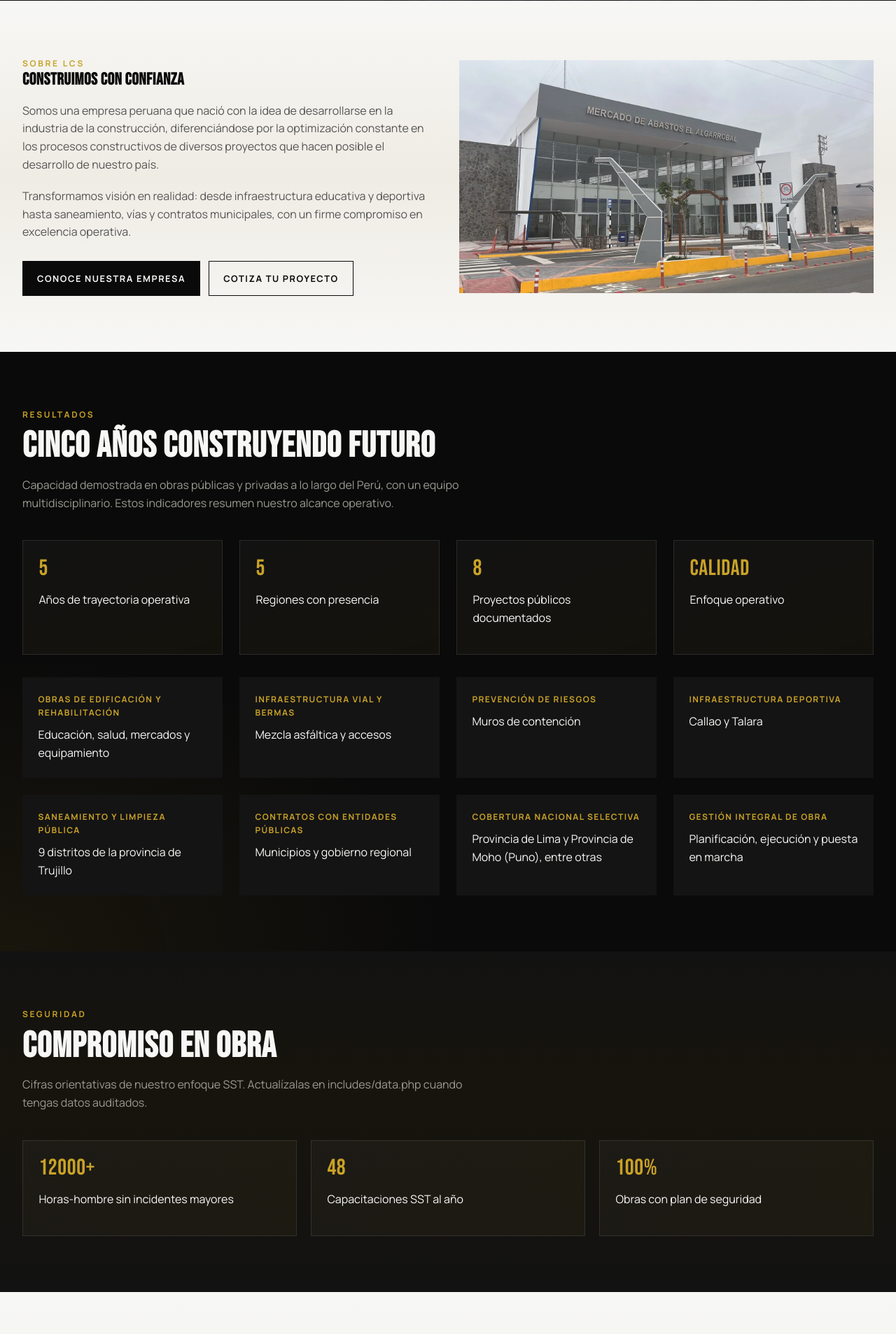
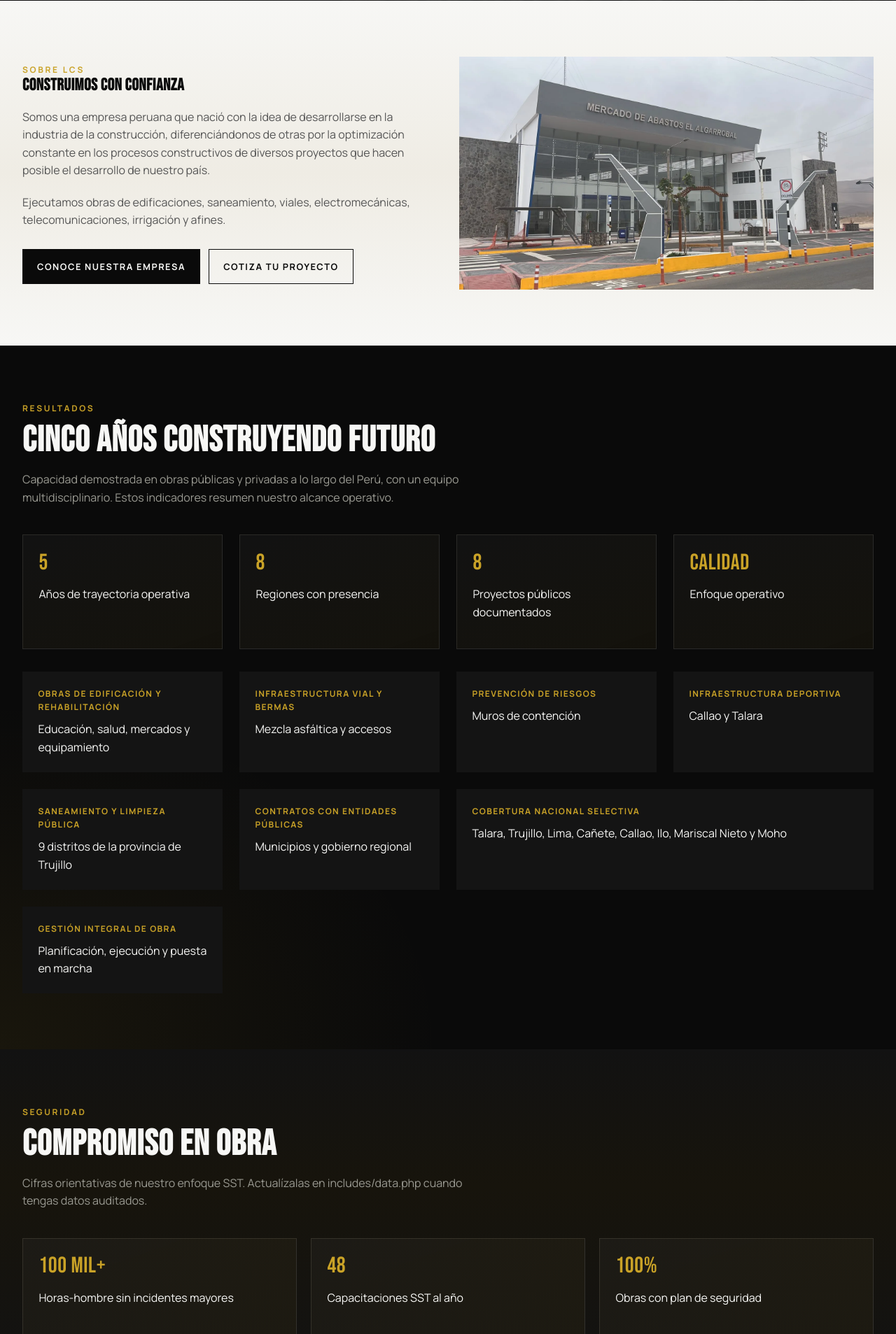
Before and after one commit to AndreMendezCisneros/SITWEB_DISIGNLCN, a PHP site: page /index.php in a window 1280 px wide. Shown: the part 1752-3659 px from the top of the page at 70% size. Run offline with PHP 8.4, Linux system fonts and the light colour scheme.

Commit message:
Actualiza contenido y medios del sitio cpanel-lcs.
Alinea textos, cifras y cobertura regional; fusiona proyectos de Trujillo; mejora galería de videos con Facebook; y actualiza fotos de IE Mala y muro Buena Vista.

Co-authored-by: Cursor <cursoragent@cursor.com>

```diff
--- a/cpanel-lcs/assets/css/style.css
+++ b/cpanel-lcs/assets/css/style.css
@@ -1735,6 +1749,12 @@ textarea:focus {
 
 .highlight-value {
   margin: 0.6rem 0 0;
+}
+
+@media (min-width: 900px) {
+  .highlight-card--wide {
+    grid-column: span 2;
+  }
 }
 
 .video-grid-spaced {
--- a/cpanel-lcs/includes/data.php
+++ b/cpanel-lcs/includes/data.php
@@ -22,7 +22,7 @@ $pillars = [
 
 $stats = [
     ['number' => 5, 'suffix' => '', 'label' => 'Años de trayectoria operativa'],
-    ['number' => 5, 'suffix' => '', 'label' => 'Regiones con presencia'],
+    ['number' => 8, 'suffix' => '', 'label' => 'Regiones con presencia'],
     ['number' => 8, 'suffix' => '', 'label' => 'Proyectos públicos documentados'],
     ['number' => null, 'suffix' => '', 'value' => 'Calidad', 'label' => 'Enfoque operativo'],
 ];
@@ -63,7 +63,7 @@ $timeline = [
 
 /** Cifras de seguridad — editables (placeholders hasta validación interna) */
 $safetyStats = [
-    ['number' => 12000, 'suffix' => '+', 'label' => 'Horas-hombre sin incidentes mayores'],
+    ['number' => 100, 'suffix' => ' mil+', 'label' => 'Horas-hombre sin incidentes mayores'],
     ['number' => 48, 'suffix' => '', 'label' => 'Capacitaciones SST al año'],
     ['number' => 100, 'suffix' => '%', 'label' => 'Obras con plan de seguridad'],
 ];
@@ -94,14 +94,14 @@ $workHighlights = [
     ['label' => 'Infraestructura deportiva', 'value' => 'Callao y Talara'],
     ['label' => 'Saneamiento y limpieza pública', 'value' => '9 distritos de la provincia de Trujillo'],
     ['label' => 'Contratos con entidades públicas', 'value' => 'Municipios y gobierno regional'],
-    ['label' => 'Cobertura nacional selectiva', 'value' => 'Provincia de Lima y Provincia de Moho (Puno), entre otras'],
+    ['label' => 'Cobertura nacional selectiva', 'value' => 'Talara, Trujillo, Lima, Cañete, Callao, Ilo, Mariscal Nieto y Moho', 'wide' => true],
     ['label' => 'Gestión integral de obra', 'value' => 'Planificación, ejecución y puesta en marcha'],
 ];
 
 $about = [
     'historia' => [
         'title' => 'Quiénes somos',
-        'body' => "Somos una empresa peruana que nació con la idea de desarrollarse en la industria de la construcción, diferenciándose por la optimización constante en los procesos constructivos de diversos proyectos que hacen posible el desarrollo de nuestro país.\n\nEjecutamos obras de edificaciones, saneamiento, viales, electromecánicas, telecomunicaciones, irrigación y afines, con un equipo multidisciplinario comprometido con la excelencia técnica y la responsabilidad social.",
+        'body' => "Somos una empresa peruana que nació con la idea de desarrollarse en la industria de la construcción, diferenciándonos de otras por la optimización constante en los procesos constructivos de diversos proyectos que hacen posible el desarrollo de nuestro país.\n\nEjecutamos obras de edificaciones, saneamiento, viales, electromecánicas, telecomunicaciones, irrigación y afines.",
     ],
     'mision' => [
         'title' => 'Nuestra misión',
@@ -144,16 +144,6 @@ $services = [
         'image' => 'assets/img/proyectos/limpieza-trujillo.webp',
     ],
     [
-        'title' => 'Obras hidráulicas',
-        'description' => 'Proyectos hidráulicos con ingeniería especializada, orientados a controlar riesgos, optimizar recursos hídricos y proteger zonas vulnerables.',
-        'image' => 'assets/img/proyectos/muro-buena-vista.webp',
-    ],
-    [
-        'title' => 'Obras hidroenergéticas',
-        'description' => 'Participación en infraestructura hidroenergética y afines, aportando capacidad constructiva y coordinación multidisciplinaria.',
-        'image' => 'assets/img/proyectos/losas-talara.webp',
-    ],
-    [
         'title' => 'Consultoría y suministro',
         'description' => 'Prestación de servicios, suministro de bienes y consultoría para complementar la ejecución de obra y fortalecer la toma de decisiones técnicas del cliente.',
         'image' => 'assets/img/hero-poster.jpg',
@@ -172,14 +162,12 @@ $projects = [
         'duration_days' => 180,
         'condition' => 'Ejecutada',
         'featured' => true,
-        'image' => 'assets/img/proyectos/ie-20158-mala.webp',
+        'image' => 'assets/img/proyectos/ie-20158-mala-interior.jpeg',
         'gallery' => [
-            'assets/img/proyectos/ie-20158-mala.webp',
-            'assets/img/proyectos/muro-buena-vista.webp',
-            'assets/img/proyectos/mercado-el-algarrobal.webp',
+            'assets/img/proyectos/ie-20158-mala-interior.jpeg',
         ],
-        'before' => 'assets/img/proyectos/muro-buena-vista.webp',
-        'after' => 'assets/img/proyectos/ie-20158-mala.webp',
+        'before' => '',
+        'after' => '',
         'description' => 'Rehabilitación de los servicios educativos de la Institución Educativa N°20158. Intervención integral orientada a recuperar condiciones de infraestructura para la comunidad educativa, con plazos y estándares de obra pública.',
     ],
     [
@@ -200,6 +188,15 @@ $projects = [
         'before' => '',
         'after' => '',
         'description' => 'Ejecución de obra para la construcción del mercado de abastos, fortaleciendo el comercio local y el equipamiento urbano del distrito con una intervención de gran escala.',
+        'video' => [
+            'title' => 'Video de obra — Mercado de Abastos El Algarrobal',
+            'file' => '',
+            'youtube' => '',
+            'facebook' => 'https://www.facebook.com/reel/1562623288370226',
+            'poster' => 'assets/img/proyectos/mercado-el-algarrobal.webp',
+            'orientation' => 'portrait',
+            'description' => 'Video de obra publicado en Facebook.',
+        ],
     ],
     [
         'name' => 'Bermas con mezcla asfáltica',
@@ -240,10 +237,10 @@ $projects = [
         'duration_days' => 75,
         'condition' => 'Ejecutada',
         'featured' => true,
-        'image' => 'assets/img/proyectos/muro-buena-vista.webp',
+        'image' => 'assets/img/proyectos/muro-buena-vista-secundaria.jpeg',
         'gallery' => [
+            'assets/img/proyectos/muro-buena-vista-secundaria.jpeg',
             'assets/img/proyectos/muro-buena-vista.webp',
-            'assets/img/proyectos/ie-20158-mala.webp',
         ],
         'before' => '',
         'after' => '',
@@ -270,8 +267,8 @@ $projects = [
         'description' => 'Renovación de infraestructura deportiva en el campo deportivo Campolo Alcalde, mejorando las condiciones de uso deportivo y recreativo para la comunidad.',
     ],
     [
-        'name' => 'Limpieza pública Trujillo',
-        'slug' => 'limpieza-trujillo',
+        'name' => 'Planta de Valorización y Disposición final de Residuos Sólidos',
+        'slug' => 'planta-valorizacion-residuos',
         'category' => 'Saneamiento',
         'location' => 'Trujillo, La Libertad',
         'entity' => 'UE 003 Gestión Integral de la Calidad Ambiental',
@@ -294,7 +291,7 @@ $projects = [
         ],
         'before' => '',
         'after' => '',
-        'description' => 'Mejoramiento y ampliación del servicio de limpieza pública en la ciudad de Trujillo y disposición final para 9 distritos de la provincia, una intervención de alto impacto ambiental y operativo.',
+        'description' => 'Planta de valorización y disposición final de residuos sólidos en Trujillo: mejoramiento y ampliación del servicio de limpieza pública y disposición final para 9 distritos de la provincia, una intervención de alto impacto ambiental y operativo.',
     ],
     [
         'name' => 'Losas deportivas Pariñas',
@@ -315,27 +312,6 @@ $projects = [
         'before' => '',
         'after' => '',
         'description' => 'Servicio de acondicionamiento de las losas deportivas en el distrito Pariñas, Talara, ejecutado para Petróleos del Perú S.A., mejorando infraestructura deportiva comunitaria.',
-    ],
-    [
-        'name' => 'Planta de Valorización y Disposición final de Residuos Sólidos',
-        'slug' => 'planta-valorizacion-residuos',
-        'category' => 'Saneamiento',
-        'location' => 'Perú',
-        'entity' => 'Entidad pública',
-        'year' => 2024,
-        'amount' => null,
-        'duration_days' => null,
-        'condition' => 'Ejecutada',
-        'featured' => true,
-        'in_progress' => false,
-        'image' => 'assets/img/proyectos/limpieza-trujillo.webp',
-        'gallery' => [
-            'assets/img/proyectos/limpieza-trujillo.webp',
-            'assets/img/proyectos/bermas-samegua.webp',
-        ],
-        'before' => '',
-        'after' => '',
-        'description' => 'Obra de saneamiento para la valorización y disposición final de residuos sólidos, con enfoque ambiental y de servicio público.',
     ],
     [
         'name' => 'Remodelación de edificio de laboratorios y equipamiento — INS',
@@ -556,26 +532,26 @@ $regions = [
 /**
  * Videos del sitio.
  * - file: ruta relativa MP4 en assets/video/ (recomendado en cPanel)
- * - youtube: ID o URL de YouTube (alternativa sin subir archivo pesado)
+ * - youtube: ID o URL de YouTube
+ * - facebook: URL de watch o reel (embed oficial, sin descargar)
  * - poster: imagen de portada
- *
- * Para agregar más: copia un .mp4 a assets/video/ y añade una fila aquí,
- * o pega el link de YouTube en "youtube".
  */
 $videos = [
     [
-        'title' => 'Inauguración — Campo deportivo Campolo Alcalde',
-        'file' => 'assets/video/campolo-inauguracion.mp4',
-        'youtube' => '',
-        'poster' => 'assets/img/proyectos/campolo-callao-poster.webp',
+        'title' => 'Relleno sanitario — La Libertad',
+        'file' => '',
+        'youtube' => 'https://www.youtube.com/shorts/m24aWtShIUM',
+        'facebook' => '',
+        'poster' => 'assets/img/proyectos/limpieza-trujillo.webp',
         'featured' => true,
         'orientation' => 'portrait',
-        'description' => 'Video de inauguración de la infraestructura deportiva Campolo Alcalde (Callao).',
+        'description' => 'Inauguración del relleno sanitario en La Libertad, relacionado al proyecto de saneamiento en Trujillo.',
     ],
     [
         'title' => 'Centro de Salud de Moho — GORE Puno',
         'file' => 'assets/video/moho-puno-contrato.mp4',
         'youtube' => '',
+        'facebook' => '',
         'poster' => 'assets/img/proyectos/centro-salud-moho-puno.webp',
         'featured' => false,
         'orientation' => 'portrait',
@@ -585,19 +561,51 @@ $videos = [
         'title' => 'Trujillo — Infraestructura de disposición final',
         'file' => '',
         'youtube' => 'https://www.youtube.com/shorts/sH3fB0vMpug',
+        'facebook' => '',
         'poster' => 'assets/img/proyectos/limpieza-trujillo.webp',
         'featured' => false,
         'orientation' => 'portrait',
         'description' => 'Entrega de la infraestructura de disposición final en Trujillo (La Libertad).',
     ],
     [
-        'title' => 'Relleno sanitario — La Libertad',
-        'file' => '',
-        'youtube' => 'https://www.youtube.com/shorts/m24aWtShIUM',
-        'poster' => 'assets/img/proyectos/limpieza-trujillo.webp',
+        'title' => 'Inauguración — Campo deportivo Campolo Alcalde',
+        'file' => 'assets/video/campolo-inauguracion.mp4',
+        'youtube' => '',
+        'facebook' => '',
+        'poster' => 'assets/img/proyectos/campolo-callao-poster.webp',
         'featured' => false,
         'orientation' => 'portrait',
-        'description' => 'Inauguración del relleno sanitario en La Libertad, relacionado al proyecto de saneamiento en Trujillo.',
+        'description' => 'Video de inauguración de la infraestructura deportiva Campolo Alcalde (Callao).',
+    ],
+    [
+        'title' => 'Recuperación de losa deportiva — Parque 53 (Petroperú)',
+        'file' => '',
+        'youtube' => '',
+        'facebook' => 'https://www.facebook.com/watch/?v=728711722778370',
+        'poster' => 'assets/img/proyectos/losas-talara.webp',
+        'featured' => false,
+        'orientation' => 'landscape',
+        'description' => 'Recuperación de la losa deportiva del Parque 53, impulsada por Petroperú en colaboración con el gobierno local y la comunidad.',
+    ],
+    [
+        'title' => 'Mercado de Abastos El Algarrobal — avance de obra',
+        'file' => '',
+        'youtube' => '',
+        'facebook' => 'https://www.facebook.com/watch/?v=1232433674186092',
+        'poster' => 'assets/img/proyectos/mercado-el-algarrobal.webp',
+        'featured' => false,
+        'orientation' => 'landscape',
+        'description' => 'Avance de la obra del Mercado de Abastos de El Algarrobal (Ilo).',
+    ],
+    [
+        'title' => 'Video de obra (Facebook)',
+        'file' => '',
+        'youtube' => '',
+        'facebook' => 'https://www.facebook.com/reel/859631801675936',
+        'poster' => 'assets/img/hero-poster.jpg',
+        'featured' => false,
+        'orientation' => 'portrait',
+        'description' => 'Video de obra publicado en Facebook.',
     ],
 ];
 
@@ -614,9 +622,7 @@ function find_project_by_slug(array $projects, string $slug): ?array
 function videos_ready(array $videos): array
 {
     return array_values(array_filter($videos, static function (array $v): bool {
-        $hasFile = !empty($v['file']);
-        $hasYt = youtube_id($v['youtube'] ?? null) !== null;
-        return $hasFile || $hasYt;
+        return video_is_playable($v);
     }));
 }
 
--- a/cpanel-lcs/includes/footer.php
+++ b/cpanel-lcs/includes/footer.php
@@ -29,7 +29,7 @@
   <svg viewBox="0 0 24 24" aria-hidden="true"><path d="M20.52 3.48A11.86 11.86 0 0 0 12.06 0C5.5 0 .16 5.34.16 11.9c0 2.1.55 4.15 1.6 5.96L0 24l6.3-1.65a11.9 11.9 0 0 0 5.76 1.47h.01c6.56 0 11.9-5.34 11.9-11.9 0-3.18-1.24-6.17-3.45-8.44zM12.07 21.15h-.01a9.9 9.9 0 0 1-5.04-1.38l-.36-.21-3.74.98 1-3.64-.24-.37a9.86 9.86 0 0 1-1.51-5.26c0-5.45 4.44-9.88 9.9-9.88 2.64 0 5.12 1.03 6.99 2.9a9.82 9.82 0 0 1 2.9 6.98c0 5.45-4.44 9.88-9.89 9.88zm5.42-7.41c-.3-.15-1.76-.87-2.03-.97-.27-.1-.47-.15-.67.15-.2.3-.77.97-.94 1.17-.17.2-.35.22-.64.07-.3-.15-1.25-.46-2.38-1.47-.88-.78-1.47-1.75-1.64-2.04-.17-.3-.02-.46.13-.61.13-.13.3-.35.45-.52.15-.17.2-.3.3-.5.1-.2.05-.37-.02-.52-.08-.15-.67-1.61-.92-2.2-.24-.58-.49-.5-.67-.5h-.57c-.2 0-.52.07-.79.37-.27.3-1.04 1.02-1.04 2.48s1.07 2.88 1.22 3.08c.15.2 2.1 3.2 5.08 4.49.71.31 1.26.49 1.69.63.71.23 1.36.2 1.87.12.57-.09 1.76-.72 2.01-1.41.25-.7.25-1.29.17-1.41-.07-.13-.27-.2-.57-.35z"/></svg>
 </a>
 <?php
-$assetV = $assetV ?? '20260816logo';
+$assetV = $assetV ?? '20260827align2';
 $pageScript = current_page();
 ?>
 <script src="<?= e(base_url('assets/js/main.js')) ?>?v=<?= e($assetV) ?>" defer></script>
--- a/cpanel-lcs/includes/header.php
+++ b/cpanel-lcs/includes/header.php
@@ -4,7 +4,7 @@ require_once __DIR__ . '/data.php';
 
 $pageTitle = $pageTitle ?? SITE_NAME;
 $pageDescription = $pageDescription ?? 'Ejecutamos proyectos de construcción, infraestructura y mantenimiento con enfoque en calidad, seguridad y cumplimiento de plazos.';
-$assetV = '20260824align';
+$assetV = '20260827align2';
 $isHome = current_page() === 'index';
 ?>
 <!DOCTYPE html>
--- a/cpanel-lcs/index.php
+++ b/cpanel-lcs/index.php
@@ -61,8 +61,9 @@ $historiaParts = explode("\n\n", $about['historia']['body']);
     <div class="reveal">
       <p class="eyebrow">Sobre LCS</p>
       <h2 class="display">Construimos con confianza</h2>
-      <p class="text-muted-light"><?= e($historiaParts[0] ?? '') ?></p>
-      <p class="text-muted-light">Transformamos visión en realidad: desde infraestructura educativa y deportiva hasta saneamiento, vías y contratos municipales, con un firme compromiso en excelencia operativa.</p>
+      <?php foreach ($historiaParts as $para): ?>
+        <p class="text-muted-light"><?= e($para) ?></p>
+      <?php endforeach; ?>
       <div class="actions">
         <a class="btn btn-dark" href="<?= e(base_url('nosotros.php')) ?>">Conoce nuestra empresa</a>
         <a class="btn btn-outline-dark" href="<?= e(base_url('contacto.php')) ?>">Cotiza tu proyecto</a>
@@ -100,7 +101,7 @@ $historiaParts = explode("\n\n", $about['historia']['body']);
     </div>
     <div class="highlights-grid grid-4">
       <?php foreach ($workHighlights as $item): ?>
-        <div class="highlight-card reveal">
+        <div class="highlight-card reveal<?= !empty($item['wide']) ? ' highlight-card--wide' : '' ?>">
           <p class="eyebrow highlight-label"><?= e($item['label']) ?></p>
           <p class="highlight-value"><?= e($item['value']) ?></p>
         </div>
@@ -194,7 +195,7 @@ $historiaParts = explode("\n\n", $about['historia']['body']);
 $homeVideos = videos_ready($videos);
 $homeFeatured = null;
 foreach ($videos as $video) {
-    if (!empty($video['featured']) && (!empty($video['file']) || youtube_id($video['youtube'] ?? null))) {
+    if (!empty($video['featured']) && video_is_playable($video)) {
         $homeFeatured = $video;
         break;
     }
--- a/cpanel-lcs/nosotros.php
+++ b/cpanel-lcs/nosotros.php
@@ -90,7 +90,7 @@ require __DIR__ . '/includes/header.php';
     <div class="section-head">
       <p class="eyebrow">Cobertura</p>
       <h2 class="display">Presencia regional</h2>
-      <p class="coverage-lead">Proyectos ejecutados en cinco regiones del Perú, incluyendo Provincia de Lima y Provincia de Moho (Puno).</p>
+      <p class="coverage-lead">Proyectos ejecutados en ocho regiones del Perú: Talara, Trujillo, Lima, Cañete, Callao, Ilo, Mariscal Nieto y Moho (Puno).</p>
     </div>
     <div class="coverage-layout">
       <div
--- a/cpanel-lcs/servicios.php
+++ b/cpanel-lcs/servicios.php
@@ -7,7 +7,7 @@ require __DIR__ . '/includes/header.php';
   <div class="container">
     <p class="eyebrow">Servicios</p>
     <h1 class="display">Soluciones integrales de construcción</h1>
-    <p>Desde edificaciones y vías hasta saneamiento, hidráulica y contratos municipales.</p>
+    <p>Desde edificaciones y vías hasta saneamiento y contratos municipales.</p>
   </div>
 </section>
 
--- a/cpanel-lcs/sitemap.php
+++ b/cpanel-lcs/sitemap.php
@@ -22,7 +22,6 @@ $urls = [
     ['loc' => '/proyecto.php?slug=bermas-samegua', 'priority' => '0.7', 'changefreq' => 'monthly'],
     ['loc' => '/proyecto.php?slug=muro-buena-vista', 'priority' => '0.7', 'changefreq' => 'monthly'],
     ['loc' => '/proyecto.php?slug=campolo-callao', 'priority' => '0.7', 'changefreq' => 'monthly'],
-    ['loc' => '/proyecto.php?slug=limpieza-trujillo', 'priority' => '0.7', 'changefreq' => 'monthly'],
     ['loc' => '/proyecto.php?slug=losas-talara', 'priority' => '0.7', 'changefreq' => 'monthly'],
     ['loc' => '/proyecto.php?slug=planta-valorizacion-residuos', 'priority' => '0.7', 'changefreq' => 'monthly'],
     ['loc' => '/proyecto.php?slug=ins-laboratorios', 'priority' => '0.8', 'changefreq' => 'weekly'],
--- a/cpanel-lcs/videos.php
+++ b/cpanel-lcs/videos.php
@@ -6,7 +6,7 @@ require __DIR__ . '/includes/header.php';
 $ready = videos_ready($videos);
 $featured = null;
 foreach ($videos as $video) {
-    if (!empty($video['featured']) && (!empty($video['file']) || youtube_id($video['youtube'] ?? null))) {
+    if (!empty($video['featured']) && video_is_playable($video)) {
         $featured = $video;
         break;
     }
@@ -19,7 +19,7 @@ if ($featured === null && $ready !== []) {
   <div class="container">
     <p class="eyebrow">Multimedia</p>
     <h1 class="display">Videos de obra</h1>
-    <p>Conoce el trabajo de LCS en campo. Puedes reproducir archivos locales o videos de YouTube.</p>
+    <p>Conoce el trabajo de LCS en campo. Puedes reproducir archivos locales, YouTube o Facebook.</p>
   </div>
 </section>
 
@@ -47,7 +47,7 @@ if ($featured === null && $ready !== []) {
     <div class="video-gallery-portrait">
       <?php foreach ($videos as $video): ?>
         <?php
-          $playable = !empty($video['file']) || youtube_id($video['youtube'] ?? null);
+          $playable = video_is_playable($video);
           if ($featured && ($video['title'] ?? '') === ($featured['title'] ?? '') && $playable) {
               continue;
           }
```
Also changed, not shown: other parts of cpanel-lcs/assets/css/style.css (+28 -14 lines), cpanel-lcs/certificaciones.php (+0 -8 lines), cpanel-lcs/includes/config.php (+52 -2 lines), cpanel-lcs/proyecto.php (+23 -0 lines), cpanel-lcs/assets/img/clientes/foto IE Mala.jpeg (added), cpanel-lcs/assets/img/clientes/foto_muro_contencion_Mala.jpeg (added), cpanel-lcs/assets/img/proyectos/ie-20158-mala-interior.jpeg (added), cpanel-lcs/assets/img/proyectos/muro-buena-vista-secundaria.jpeg (added).
